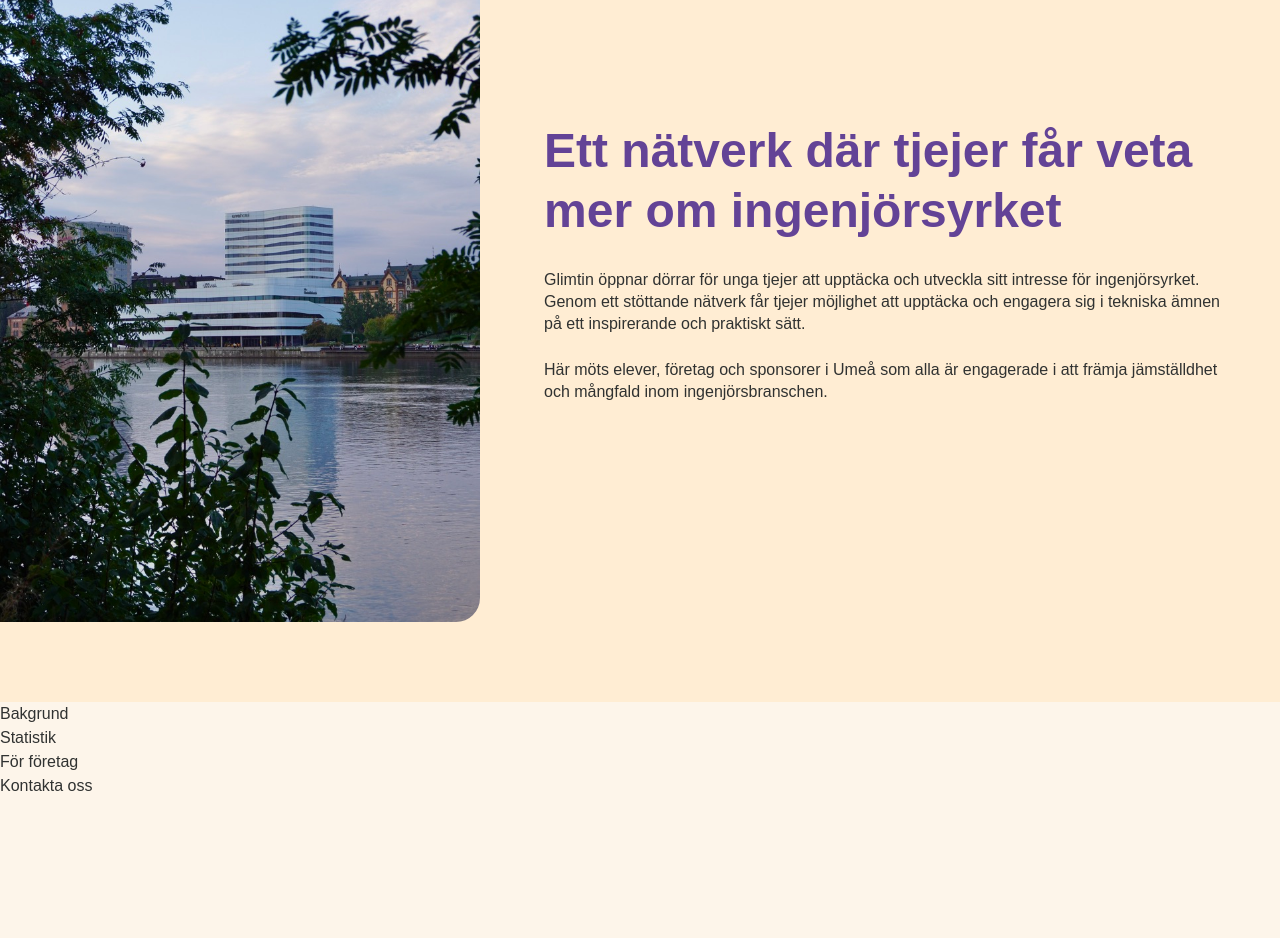
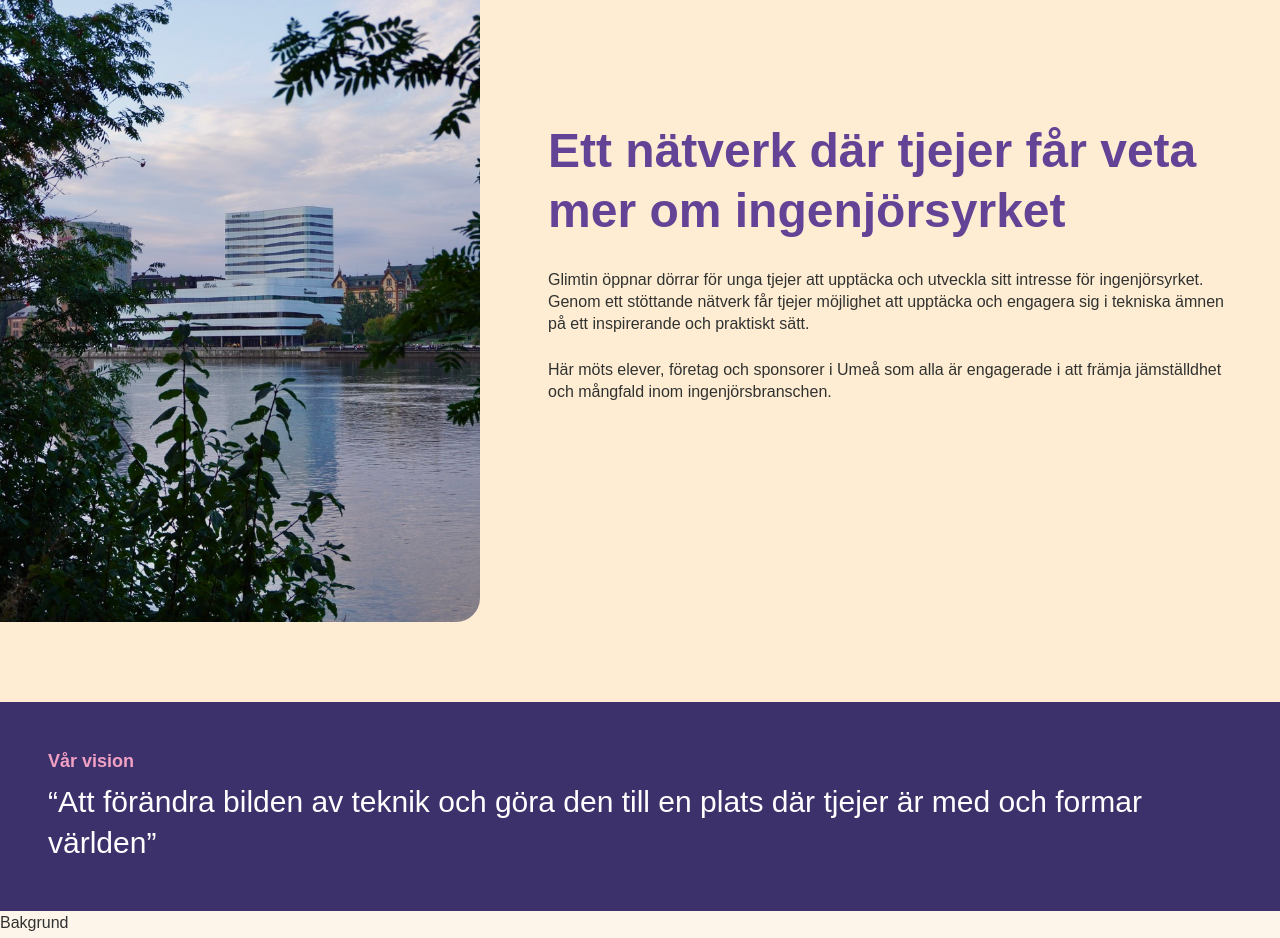
Before and after one commit to kjuliaf/glimtin, a React (Vite) app: page / in a window 1280 px wide. Shown: the part 940-1878 px from the top of the page. Before the commit the page ends 1738 px from the top, so only its background shows below. Built offline with nearby package versions, Linux system fonts and the light colour scheme; a web font is replaced by a local one.

Commit message:
Changed logo, finished About section

```diff
--- a/src/sections/About.jsx
+++ b/src/sections/About.jsx
@@ -2,17 +2,17 @@
 
 function About() {
 	return (
-		<section
+		<section>
+			<div
 				id="om"
-			className="bg-background-medium mt-14 flex flex-col-reverse gap-8 rounded-t-4xl py-20 md:flex-row md:items-center lg:gap-12"
+				className="bg-background-medium mt-14 flex flex-col-reverse gap-2 rounded-t-4xl py-20 md:flex-row md:items-center md:gap-8 lg:gap-12"
 			>
 				<img
-				className="m-4 max-w-120 rounded-3xl object-cover md:m-0 md:h-auto md:w-1/2 md:flex-shrink md:rounded-l-none md:rounded-r-3xl"
+					className="m-5 aspect-3/2 max-w-120 rounded-3xl object-cover md:m-0 md:aspect-auto md:h-auto md:w-1/2 md:flex-shrink md:rounded-l-none md:rounded-r-3xl"
 					src={CityImage}
 					alt=""
 				/>
-
-			<div className="m-4 md:mr-10 md:max-w-180">
+				<div className="m-5 md:mr-10 md:max-w-180">
 					<h2 className="text-3xl md:text-4xl lg:text-5xl">
 						Ett nätverk där tjejer får veta mer om ingenjörsyrket
 					</h2>
@@ -24,9 +24,17 @@
 						praktiskt sätt.
 					</p>
 					<p className="mt-6">
-					Här möts elever, företag och sponsorer i Umeå som alla är
-					engagerade i att främja jämställdhet och mångfald inom
-					ingenjörsbranschen.
+						Här möts elever, företag och sponsorer i Umeå som alla
+						är engagerade i att främja jämställdhet och mångfald
+						inom ingenjörsbranschen.
+					</p>
+				</div>
+			</div>
+			<div className="bg-primary-dark p-12 px-5 text-lg md:px-12">
+				<h3 className="!text-secondary-light">Vår vision</h3>
+				<p className="text-neutral-000 mt-2 text-2xl md:text-3xl">
+					“Att förändra bilden av teknik och göra den till en plats
+					där tjejer är med och formar världen”
 				</p>
 			</div>
 		</section>
--- a/src/styles/globals.css
+++ b/src/styles/globals.css
@@ -5,7 +5,7 @@
 	--color-background-medium: #ffedd3;
 	--color-primary-light: #a78ff0;
 	--color-primary: #634396;
-	--color-primary-dark: #4b2c7a;
+	--color-primary-dark: #3d316b;
 	--color-secondary-light: #f2a1c5;
 	--color-secondary: #ea68a2;
 	--color-secondary-dark: #c6457f;
```
Also changed, not shown: src/assets/images/logo.svg. Lines whose indentation alone changed are shown as unchanged.
